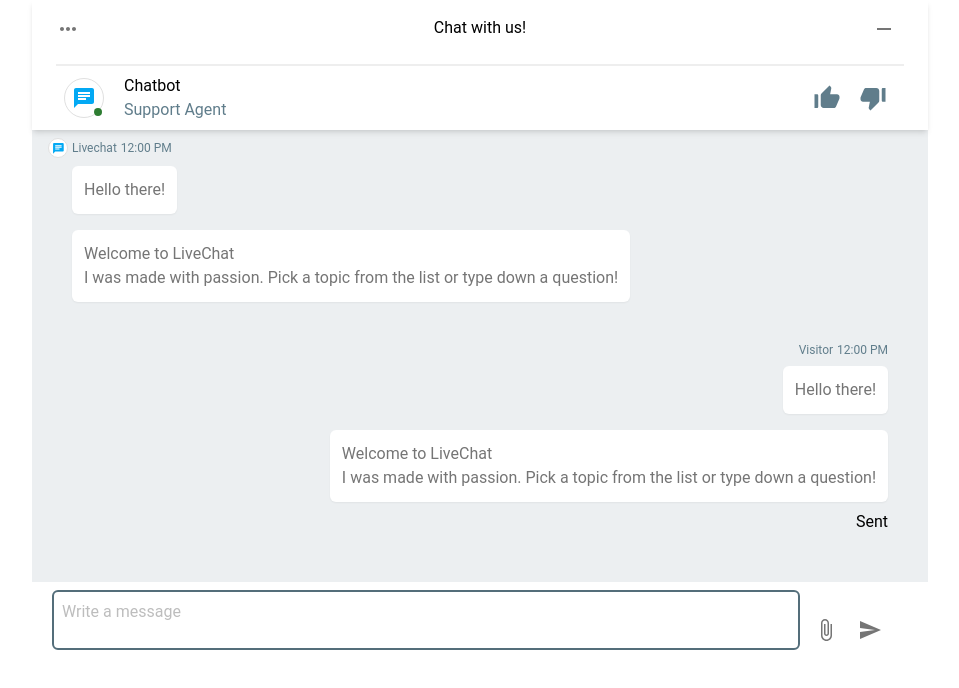
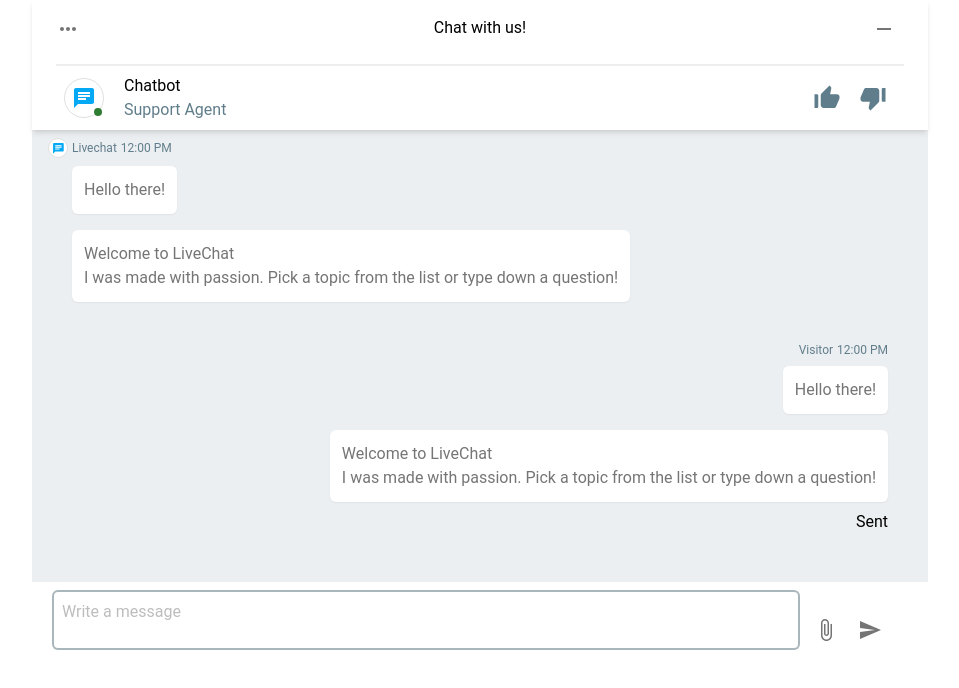
Before and after one commit to moboluwade/ai-chatbot, a React (Create React App) app: page / in a window 1280 px wide. Shown: the top 688 px of the page, without its empty margins (160-1119 px from the left). Built offline with nearby package versions, Linux system fonts and the light colour scheme.

Commit message:
add opacity to chat input and chat input buttons

```diff
--- a/src/components/Chat/subs/ChatInput.jsx
+++ b/src/components/Chat/subs/ChatInput.jsx
@@ -8,11 +8,11 @@
 
     return (
         <div className='sticky bottom-0 bg-white py-2 px-10 pl-5 w-full min-h-[3rem] flex flex-row items-end justify-between'>
-            <textarea placeholder='Write a message' ref={inputRef} onChange={(e) => { setChatInput(e.target.value) }} onInput={(inputRef) => { inputRef.currentTarget.style.height = 'auto'; inputRef.currentTarget.style.height = inputRef.currentTarget.scrollHeight + 'px' }} className='w-full min-h-8 max-h-32 pl-2 pt-2 overflow-auto resize-none border-2 border-blue-gray-600 rounded-md focus:outline-none scroll overscroll-contain' name="user-chat" id="user-chat-input"></textarea>
-            <div className=' cursor-pointer ml-2 rounded-md border-[1.5px] border-white hover:border-blue-gray-500 w-10 h-10 flex flex-row items-center justify-center'>
+            <textarea placeholder='Write a message' ref={inputRef} onChange={(e) => { setChatInput(e.target.value) }} onInput={(inputRef) => { inputRef.currentTarget.style.height = 'auto'; inputRef.currentTarget.style.height = inputRef.currentTarget.scrollHeight + 'px' }} className='w-full min-h-8 max-h-32 pl-2 pt-2 overflow-auto resize-none border-2 border-opacity-50 border-blue-gray-600 rounded-md focus:outline-none scroll overscroll-contain' name="user-chat" id="user-chat-input"></textarea>
+            <div className=' cursor-pointer ml-2 rounded-md border-[1.5px] border-white hover:border-opacity-50 hover:border-blue-gray-500 w-10 h-10 flex flex-row items-center justify-center'>
                 <AttachFile className=' fill-blue-gray-500' />
             </div>
-            <div className=' cursor-pointer ml-2 rounded-md border-[1.5px] border-white hover:border-blue-gray-500 w-10 h-10 flex flex-row items-center justify-center'>
+            <div className=' cursor-pointer ml-2 rounded-md border-[1.5px] border-white hover:border-opacity-50 hover:border-blue-gray-500 w-10 h-10 flex flex-row items-center justify-center'>
                 <SendIcon className='fill-blue-gray-500' />
             </div>
         </div>
```
